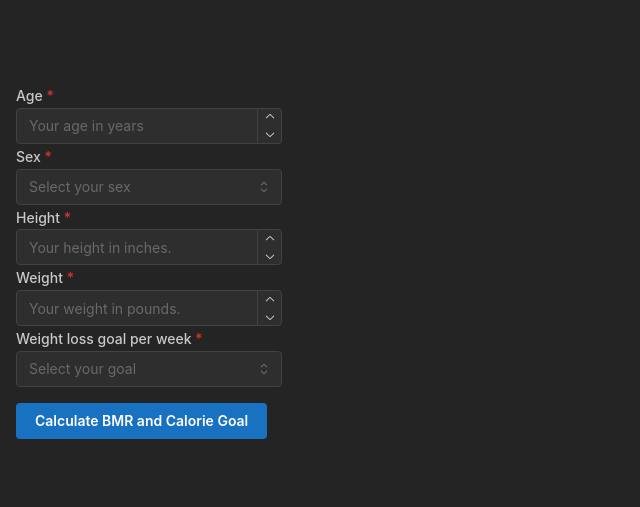
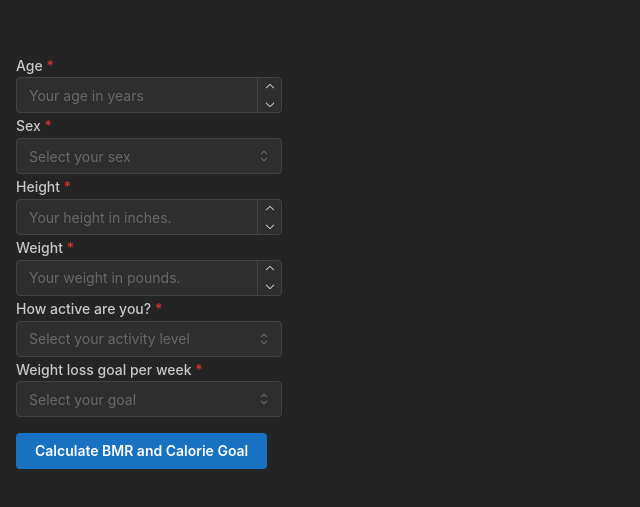
Before and after one commit to salvofalcon/capstone-ArgosInc, a React (Vite) app in the folder nutribuddy/: page /bmr-calculator in a window 1280 px wide. Shown: the part 147-654 px from the top of the page, without its empty margins (0-640 px from the left). Built offline with nearby package versions, Linux system fonts and the light colour scheme.

Commit message:
BMR, TDEE, and Daily Calorie Goal calculations

```diff
--- a/nutribuddy/src/pages/CalorieGoal/CalorieGoalCalculator.tsx
+++ b/nutribuddy/src/pages/CalorieGoal/CalorieGoalCalculator.tsx
@@ -8,6 +8,11 @@ const BMRCalculator: React.FC = () => {
   const [age, setAge] = useState<number | string>("");
   const [sex, setSex] = useState<string | null>(null);
   const [bmrResult, setBmrResult] = useState<number | null>(null);
+  const [activityLevel, setActivityLevel] = useState<string | null>("");
+  const [userCalorieGoal, setUserCalorieGoal] = useState<string | null>("");
+  const [tdee, setTdee] = useState<number | null>(null);
+
+
 
   // Placeholder function for form submission
 
@@ -15,7 +20,7 @@ const BMRCalculator: React.FC = () => {
     height: number,
     weight: number,
     userAge: number,
-    userSex: string
+    userSex: string,
   ) => {
     // Mifflin-St Jeor Equation
 
@@ -29,6 +34,14 @@ const BMRCalculator: React.FC = () => {
     return bmr;
   };
 
+
+  const calorieGoal = (goal: string, tdee: number) => {
+    const deficit = goal === '0.5' ? 250 : 500;
+    return tdee - deficit;
+  };
+
+
+
   const handleSubmit = async (event: React.FormEvent<HTMLFormElement>) => {
     event.preventDefault();
     const userHeight = parseFloat(height as string);
@@ -38,6 +51,9 @@ const BMRCalculator: React.FC = () => {
     if (!isNaN(userHeight) && !isNaN(userWeight) && !isNaN(userAge) && sex) {
       const bmr = calculateBMR(userHeight, userWeight, userAge, sex);
       setBmrResult(bmr);
+      const tdee = (bmr * parseFloat(activityLevel as string));
+      setTdee(tdee);
+      const userCalorieGoal = goal !== null && tdee !== null ? calorieGoal(goal, tdee) : null;
 
       // Construct the body of user data to be sent/updated
       const body = {
@@ -46,6 +62,9 @@ const BMRCalculator: React.FC = () => {
         age: userAge,
         sex: sex,
         bmr: bmr,
+        goal: goal,
+        activityLevel: activityLevel,
+        userCalorieGoal: userCalorieGoal,
       };
 
       try {
@@ -115,6 +134,26 @@ const BMRCalculator: React.FC = () => {
         />
 
         <Select
+          label="How active are you?"
+          placeholder="Select your activity level"
+          value={activityLevel}
+          onChange={setActivityLevel}
+          data={[
+            { value: "1.2", label: "Sedentary (little or no exercise)" },
+            {
+              value: "1.375",
+              label: "Lightly active (light exercise/sporots 1-3 days/week)",
+              // add more options if we need
+            },
+            { value: "1.55", label: "Moderately active (moderate exercise/sports 3-5 days/week)"},
+            { value: "1.725", label: "Very active (hard exercise/sports 6-7 days a week)"},
+            { value: "1.9", label: "Extra active (very hard exercise/sports & physical job)"}
+          ]}
+          required
+        />
+
+
+        <Select
           label="Weight loss goal per week"
           placeholder="Select your goal"
           value={goal}
```
Also changed, not shown: 2 other files (tests, documents, lock files or other folders).
